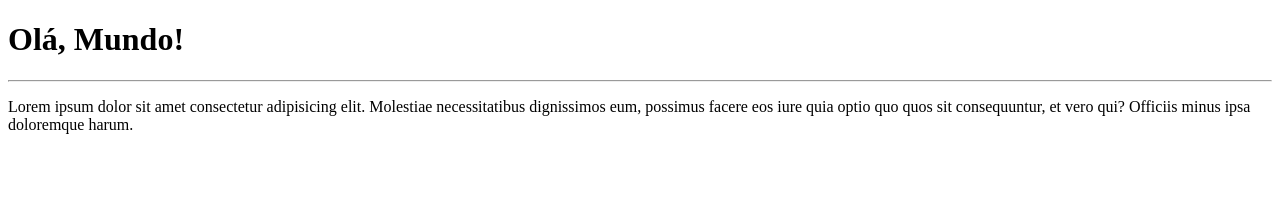
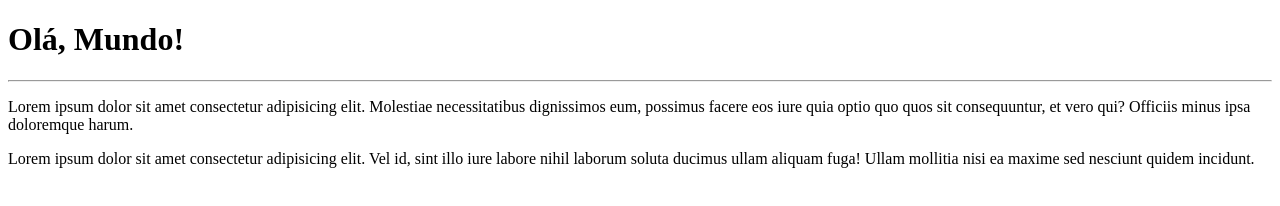
Before and after one commit to israelramon/Ola-Mundo, a plain HTML site: page site-exemplo/index.html in a window 1280 px wide. Drawn offline with Linux system fonts and the light colour scheme.

Commit message:
Adicionei um parágrafo

```diff
--- a/site-exemplo/index.html
+++ b/site-exemplo/index.html
@@ -9,5 +9,6 @@
     <h1>Olá, Mundo!</h1>
     <hr>
     <p>Lorem ipsum dolor sit amet consectetur adipisicing elit. Molestiae necessitatibus dignissimos eum, possimus facere eos iure quia optio quo quos sit consequuntur, et vero qui? Officiis minus ipsa doloremque harum.</p>
+    <p>Lorem ipsum dolor sit amet consectetur adipisicing elit. Vel id, sint illo iure labore nihil laborum soluta ducimus ullam aliquam fuga! Ullam mollitia nisi ea maxime sed nesciunt quidem incidunt.</p>
 </body>
 </html>
```
